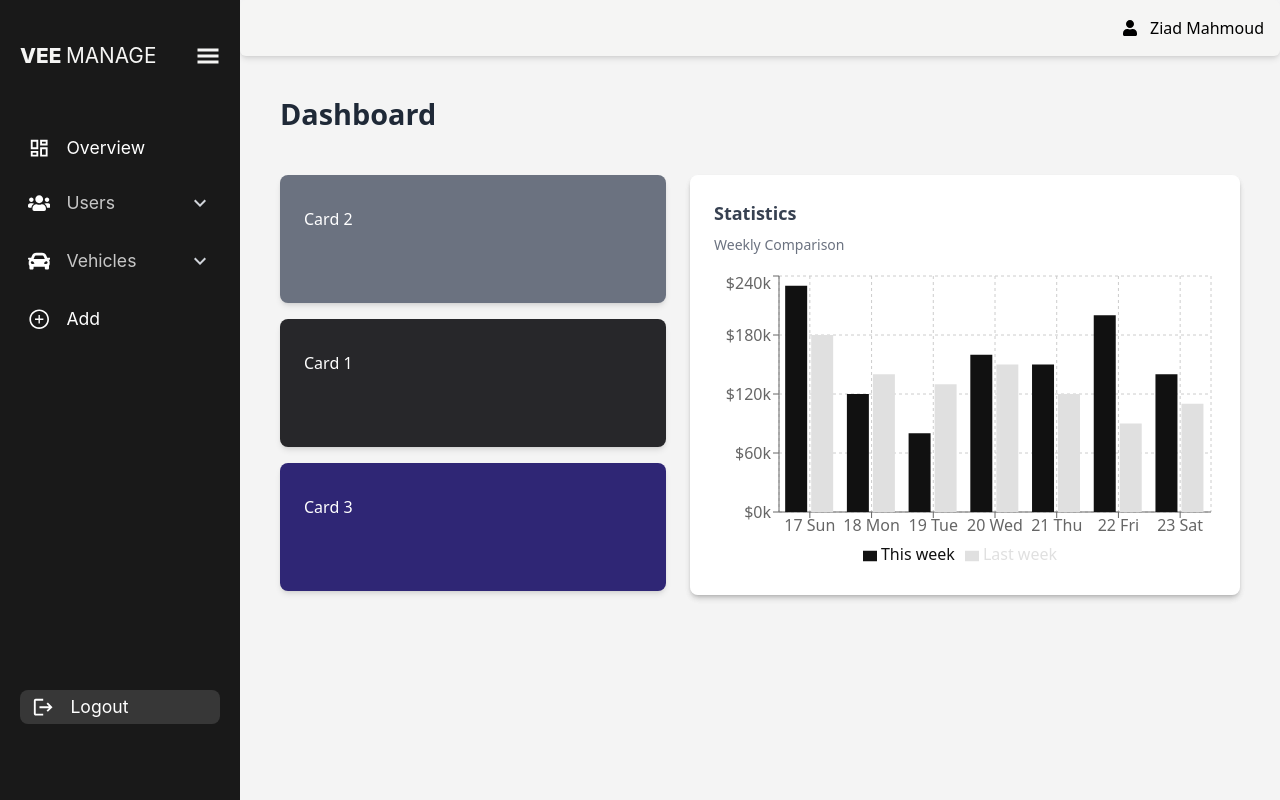
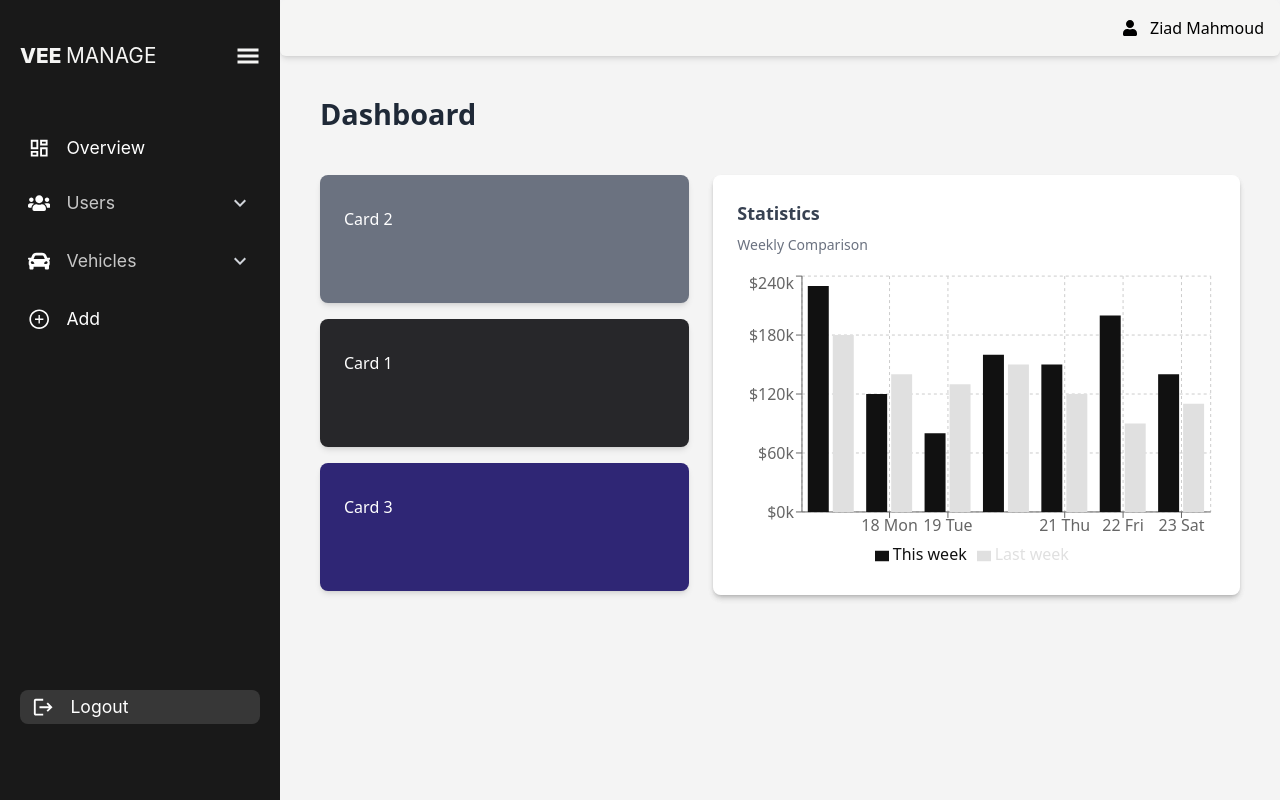
Before and after one commit to OsamaElnahas/smart-fleet-management-admin-dashboard-, a React (Vite) app: page / in a window 1280 px wide. Built offline with nearby package versions, Linux system fonts and the light colour scheme.

Commit message:
handling forms

```diff
--- a/src/components/Forms/DriverForm.jsx
+++ b/src/components/Forms/DriverForm.jsx
@@ -3,6 +3,7 @@ import * as Yup from 'yup'
 import { yupResolver } from '@hookform/resolvers/yup'
 import { useForm } from 'react-hook-form'
 import DynamicForm from '../DynamicForm/DynamicForm'
+import axios from 'axios'
 
 const schema=Yup.object().shape({
     firstName:Yup.string().required('Name is required'),
@@ -65,6 +66,7 @@ const defaultValues = {
     firstName: '',
     lastName: '',
     phoneNumber: '',
+    role: 'Driver',
     address: {
       street: '',
       area: '',
--- a/src/components/Layout/Layout.jsx
+++ b/src/components/Layout/Layout.jsx
@@ -14,7 +14,7 @@ const Layout = () => {
   return (
     <div className="   bg-[#f4f4f4] min-h-screen">
       <Sidebar isVisable={isVisable} handleToggle={handleToggle} />
-      <div className={`content  transition-all duration-300 ${isVisable ? "md:ml-[240px] " : "ml-0"}`}>
+      <div className={`content  transition-all duration-300 ${isVisable ? "md:ml-[280px] " : "ml-0"}`}>
           <Navbar isVisable={isVisable} handleToggle={handleToggle} />
         <div className="main-content p-4 px-10">
           <Outlet/>
--- a/src/components/sidebar/Sidebar.jsx
+++ b/src/components/sidebar/Sidebar.jsx
@@ -23,8 +23,8 @@ const Sidebar = ({ isVisable, handleToggle }) => {
       return (
 
 <div
-  className={`bg-[#191919] min-h-[100vh] text-white flex flex-col justify-between px-5 py-10 font-Inter w-[240px] z-[3000] fixed transition-transform duration-400 ${
-    isVisable ? "translate-x-0" : "`-translate-x-full`"
+  className={`bg-[#191919] min-h-[100vh] text-white flex flex-col justify-between px-5 py-10 font-Inter w-[280px] z-[3000] fixed transition-transform duration-400 ${
+    isVisable ? "translate-x-0" : "-translate-x-full"
   }`}
 >      <div className="up w-[100%]">
         <div className="title text-[1.3rem] flex gap-3 items-center text-stone-100 mb-14">
```
